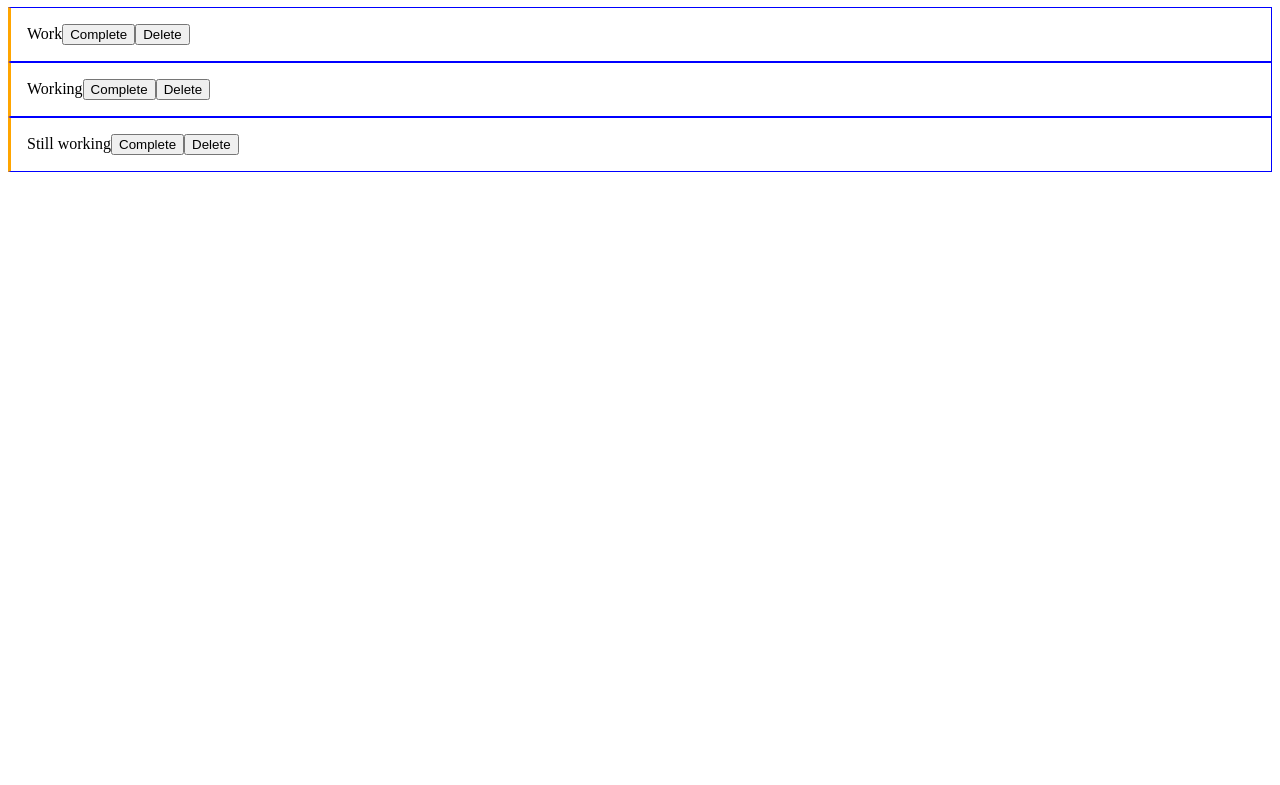
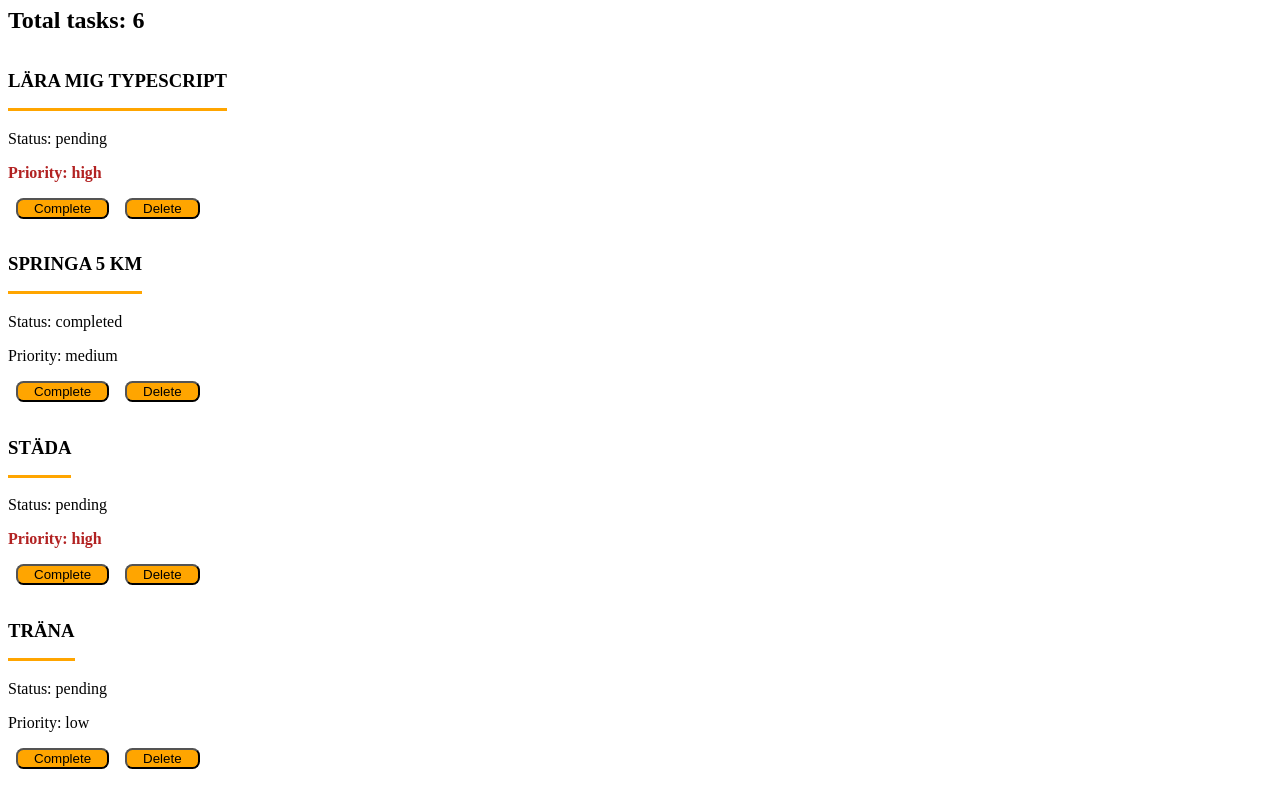
Before and after one commit to leo98lxl/task-tracker, a website with bundled scripts: page index.html in a window 1280 px wide. Shown: the part 73-858 px from the top of the page. Before the commit the page ends 800 px from the top, so only its background shows below. Built offline with nearby package versions, Linux system fonts and the light colour scheme.

Commit message:
task tracker DOM assignment

```diff
--- a/src/main.ts
+++ b/src/main.ts
@@ -4,7 +4,7 @@ function showHeader():void {
     console.log(`===============================`);
 }
 
-interface Task {
+type Task = {
     name: string;
     status: "pending" | "completed";
     priority: "low" | "medium" | "high";
@@ -18,7 +18,7 @@ interface Task {
 }
 
 const tasks: Task[] = [{
-    name: "Lära mig TS",
+    name: "Lära mig TypeScript",
     status: "pending",
     priority: "high",
 
@@ -140,7 +140,7 @@ addTask({
 });
 addTask({
     name: "Hämta posten",
-    status: "pending",
+    status: "completed",
     priority: "low",
     category: "spare time",
     dueDate: 2026,
@@ -149,54 +149,49 @@ addTask({
         this.tags = "Post från Cubus";
     },
 })
-showHeader();
-showTasks();
-showPendingTasks();
-showCompletedTasks();
-showPriorityHigh();
-totalTasks();
-showStatus();
-showPriority();
-
-const title = document.querySelector("#title") as HTMLHeadingElement;
-title.textContent = "Ny titel";
 
 const app = document.querySelector("#app");
-const div = document.createElement("div");
 
-div.innerHTML = "<h1>Welcome!</h1>";
-
-app?.append(div);
-
-const jobs = [
-    "Work",
-    "Working",
-    "Still working"
-];
-
-function renderJobs(): void {
+function renderTasks(): void {
     if (app) {
         app.innerHTML = "";
     }
-    for (const job of jobs) {
-        const div = document.createElement("div");
-        div.textContent = job;
-        div.classList.add("jobs");
+
+    const total = document.createElement("h2");
+    total.textContent = `Total tasks: ${tasks.length}`
+
+    app?.append(total);
+
+    for (const task of tasks) {
+        const name = document.createElement("h3");
+        name.textContent = task.name;
+        name.classList.add("task-title");
+
+        const status = document.createElement("p");
+        status.textContent = `Status: ${task.status}`;
+
+        const priority = document.createElement("p");
+        priority.textContent = `Priority: ${task.priority}`;
+        if (task.priority === "high") {
+            priority.classList.add("task-priority-high");
+        }
 
         const completeButton = document.createElement("button");
         completeButton.textContent = "Complete";
-        completeButton.classList.add("btn");
+        completeButton.classList.add("task-btn");
 
         const deleteButton = document.createElement("button");
         deleteButton.textContent = "Delete";
-        deleteButton.classList.add("btn");
+        deleteButton.classList.add("task-btn");
 
-        div.append(
+        app?.append(
+            name,
+            status,
+            priority,
             completeButton,
-            deleteButton);
-
-        app?.append(div);
+            deleteButton
+        );
     }
 }
 
-renderJobs();
+renderTasks();
--- a/styles.css
+++ b/styles.css
@@ -1,5 +1,23 @@
-.jobs {
-    border: 1px solid blue;
-    padding: 1rem;
-    border-inline-start: 3px solid orange;
+.task-title {
+    padding-block: 1rem;
+    border-block-end: 3px solid orange;
+    width: fit-content;
+    text-transform: uppercase;
 }
+
+.task-priority-high {
+    color: firebrick;
+    font-weight: 800;
+}
+
+.task-btn {
+    background-color: orange;
+    padding-inline: 1rem;
+    margin-inline: 0.5rem;
+    border-radius: 1ch;
+
+    &:hover, :focus-visible {
+        color: white;
+        cursor: pointer;
+    }
+}
```
Also changed, not shown: dist/main.js, 1 other file.
